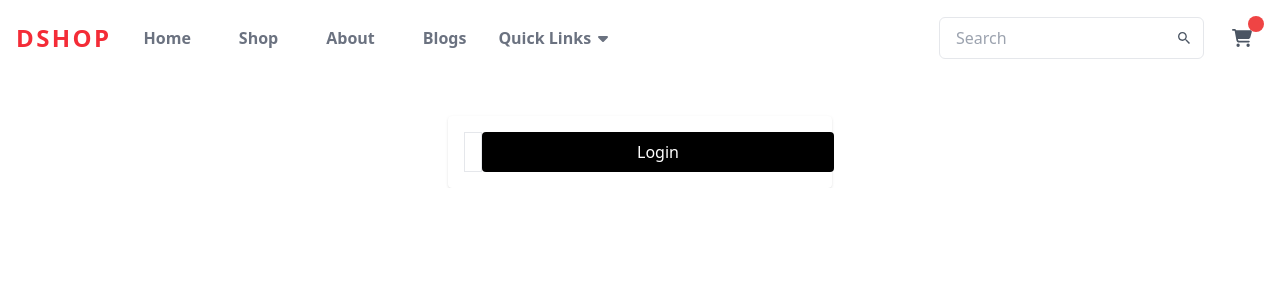
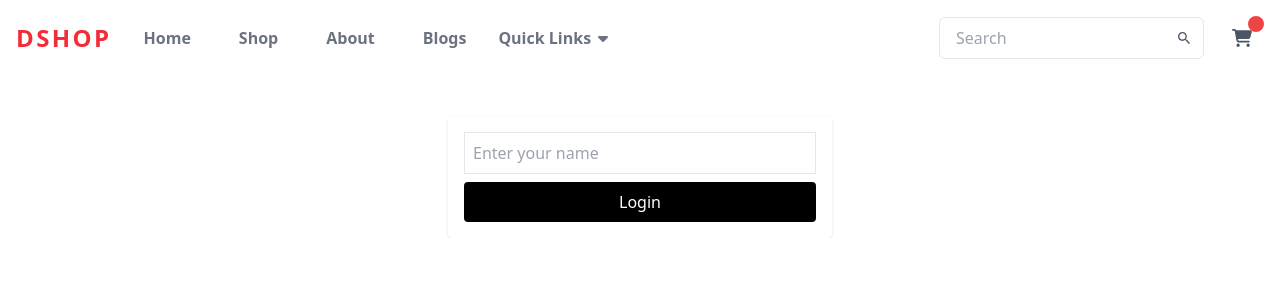
Before and after one commit to devawasthi08/Dshop, a React (Vite) app: page /login in a window 1280 px wide. Shown: the top 300 px of the page. Built offline with nearby package versions, Linux system fonts and the light colour scheme.

Commit message:
resolved login

```diff
--- a/src/App.jsx
+++ b/src/App.jsx
@@ -12,7 +12,6 @@ import CategoryProducts from './components/Navbar/Products/CategoryProducts';
 import Footer from './components/Navbar/Footer/Footer';
 import headphone from "./assets/headphone.png";
 import smartwatch2 from "./assets/smartwatch2-removebg-preview.png";
-
 
 const App = () => {
   const [user, setUser] = useState("");
@@ -47,10 +46,13 @@ const App = () => {
   return (
     <Router>
       <div className='bg-white dark:bg-gray-900 dark:text-white duration-200 overflow-hidden'>
-        <Navbar user={user} />
+        <Navbar user={user} setUser={setUser} />
         <Routes>
           {!user ? (
-            <Route path="*" element={<Login setUser={setUser} />} />
+            <>
+              <Route path="/login" element={<Login setUser={setUser} />} />
+              <Route path="*" element={<Login setUser={setUser} />} />
+            </>
           ) : (
             <>
               <Route
--- a/src/components/Navbar/Login/Login.jsx
+++ b/src/components/Navbar/Login/Login.jsx
@@ -12,7 +12,7 @@ const Login = ({ setUser }) => {
 
   return (
     <div className="p-4 max-w-sm mx-auto mt-10 bg-white dark:bg-gray-800 shadow rounded">
-      <input1
+      <input
         type="text"
         placeholder="Enter your name"
         value={name}
```
